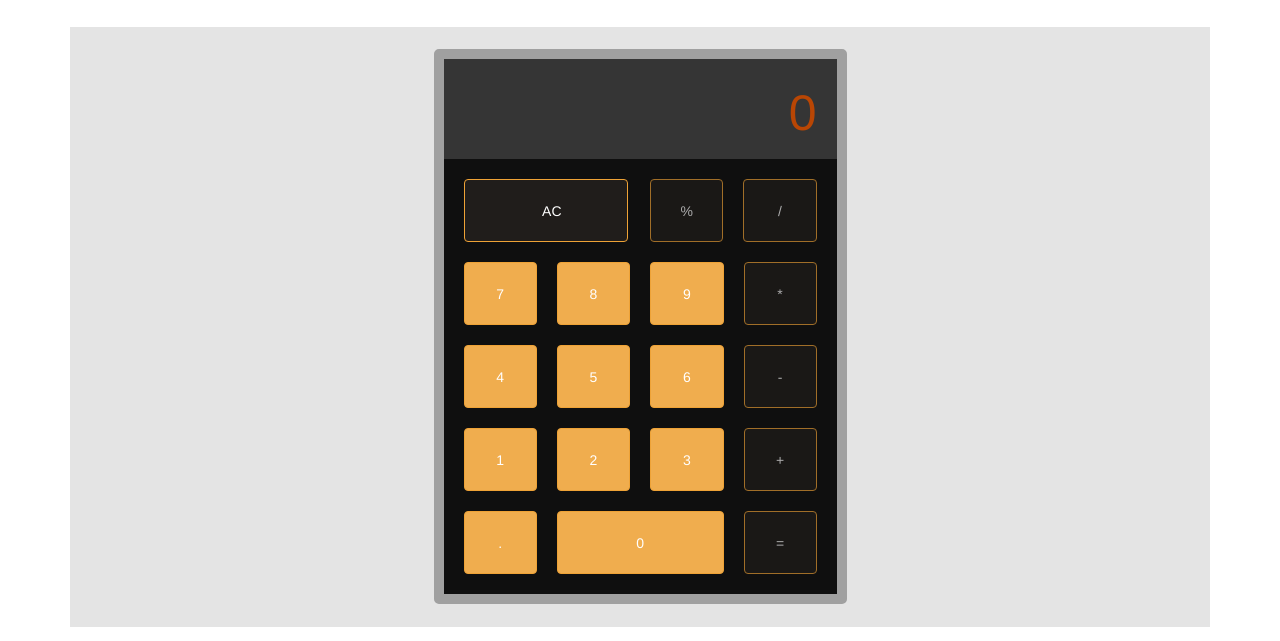
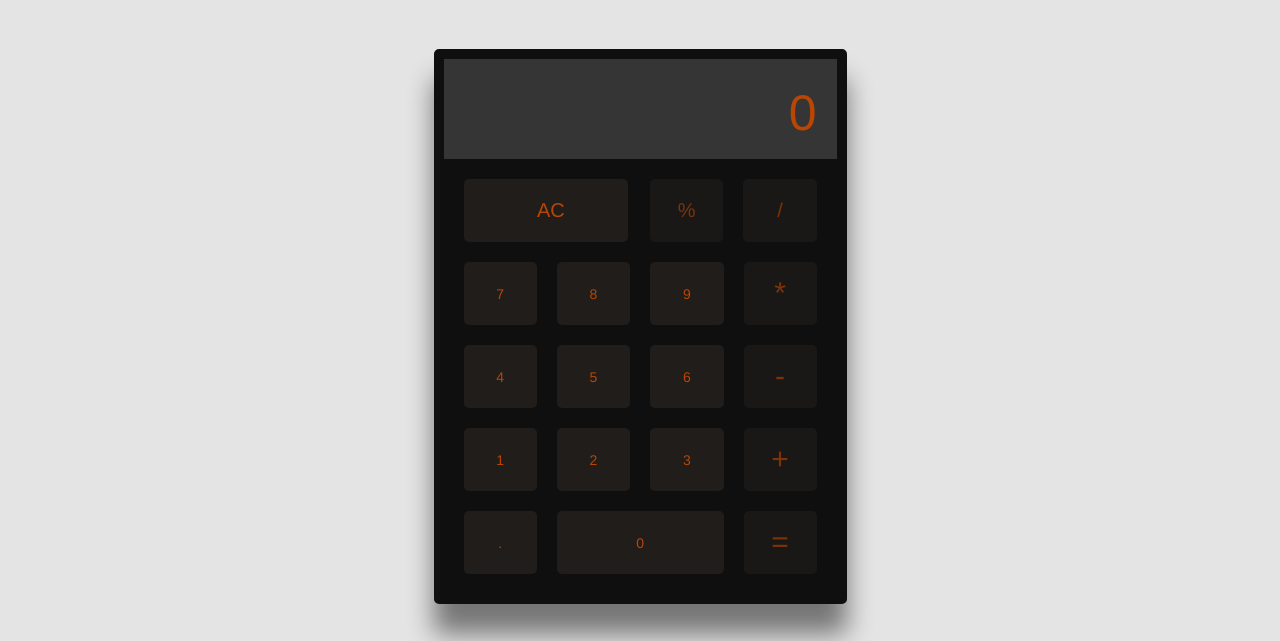
Before and after one commit to christopher-k-c/calculator, a plain HTML site: page index.html in a window 1280 px wide. Shown: the part 159-800 px from the top of the page. Drawn offline with nearby package versions, Linux system fonts and the light colour scheme.

Commit message:
Fifth Commit, Animation and CSS tweaks

```diff
--- a/index.html
+++ b/index.html
@@ -5,19 +5,19 @@
     <meta http-equiv="X-UA-Compatible" content="IE=edge">
     <meta name="viewport" content="width=device-width, initial-scale=1.0">
     <title>Javascript Test Env</title>
-    <link rel="stylesheet" href="styles.css">
+    <!-- <link rel="stylesheet" href="styles.css"> -->
     <!-- bootstrap -->
     <link rel="stylesheet" href="https://maxcdn.bootstrapcdn.com/bootstrap/3.4.1/css/bootstrap.min.css">
     <script src="https://ajax.googleapis.com/ajax/libs/jquery/3.6.0/jquery.min.js"></script>
     <script src="https://maxcdn.bootstrapcdn.com/bootstrap/3.4.1/js/bootstrap.min.js"></script>
     <script src="https://cdnjs.cloudflare.com/ajax/libs/gsap/3.11.3/gsap.min.js"></script>
-
+    <link rel="stylesheet" href="styles.css">
 </head>
 <body>
     <div class="container text-center ">
         <h1 class="jumbotron title">Online Calculator</h1>
-        <div class="calculator-container">
-            <div class="buttonGrid">
+        <div class="calculator-container shadow p-3 mb-5 bg-white rounded">
+            <div class="buttonGrid shadow p-3 mb-5 bg-white rounded">
                 <div class="window">
                     0
                 </div>
--- a/main.js
+++ b/main.js
@@ -146,29 +146,8 @@ const resetFunc = () => {
 }
 
 
-
-
-
-// Animations
-
-
-// var tl = new TimelineMax({
-//     paused:true
-//   });
-//   // letter animation
-//   tl.fromTo("h1", 8, {
-//     width: "0",
-//   }, {
-//     width: "20.18em", /* same as CSS .line-1 width */
-//     ease:  SteppedEase.config(37)
-//   }, 0);
-//   // text cursor animation
-//   tl.fromTo("h1", 0.5, {
-//     "border-right-color": "rgba(255,255,255,0.75)"
-//   }, {
-//     "border-right-color": "rgba(255,255,255,0)",
-//     repeat: -1,
-//     ease:  SteppedEase.config(37)
-//   }, 0);
-
-//   tl.play();
+// GSAP Animation - Test
+const timeline = gsap.timeline ({defaults: { duration: 1}})
+timeline
+    .from('.buttonGrid',  {y: '-100%', ease: "bounce"})
+    .from('h1', {y: '-100%', ease: "bounce"}, 0)
--- a/styles.css
+++ b/styles.css
@@ -8,10 +8,13 @@
     --radius: 5px;
 }
 
+body{
+        background-color: rgb(228, 228, 228);
+}
+
 .calculator-container {
     width: 100%;
     height: 60rem;
-    background-color: rgb(228, 228, 228);
     display: flex;
     flex-direction: column;
     justify-content: center;
@@ -80,6 +83,9 @@
     width: 73px;
     height: 63px;
     background-color: var(--background-cal);
+    /* font-size: 3rem; */
+    font-size: 3rem;
+    padding: 0;
 }
 
 /* Top Buttons  */
@@ -88,13 +94,14 @@
     grid-template-columns: repeat(4, 1fr);
     padding: 20px 0 0 20px;
     background-color: var(--background);
-    font-size: 3rem;
+    /* font-size: 10rem; */
 }
 
 .topButtons > .box{
     width: 73.3333px;
     height: 63px;
     background-color: var(--background-cal);
+    font-size: 2rem;
 }
 
 .topButtons > button:first-child{
@@ -102,6 +109,7 @@
  width: 100%;
  padding-right: 0px;
  width: 164.6666px;
+
 }
 
 .buttonGrid {
@@ -109,6 +117,8 @@
     /* background: red; */
     /* width: 500px; */
 
-    border: 10px solid rgba(27, 27, 27, 0.343);
+    border: 10px solid var(--background);
     border-radius: var(--radius);
+    filter: drop-shadow(0rem 3rem 1.3rem rgba(0, 0, 0, 0.487));
+
 }
```
